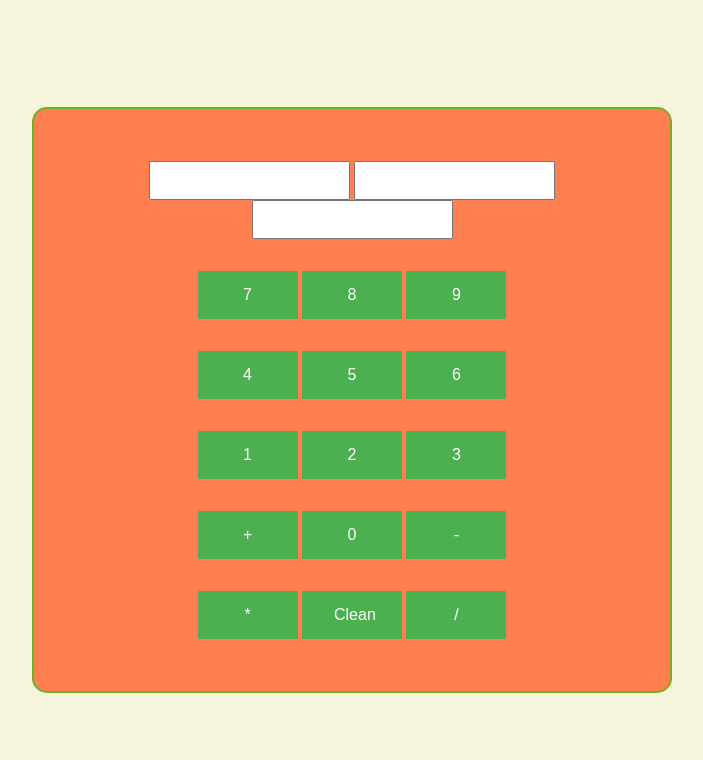
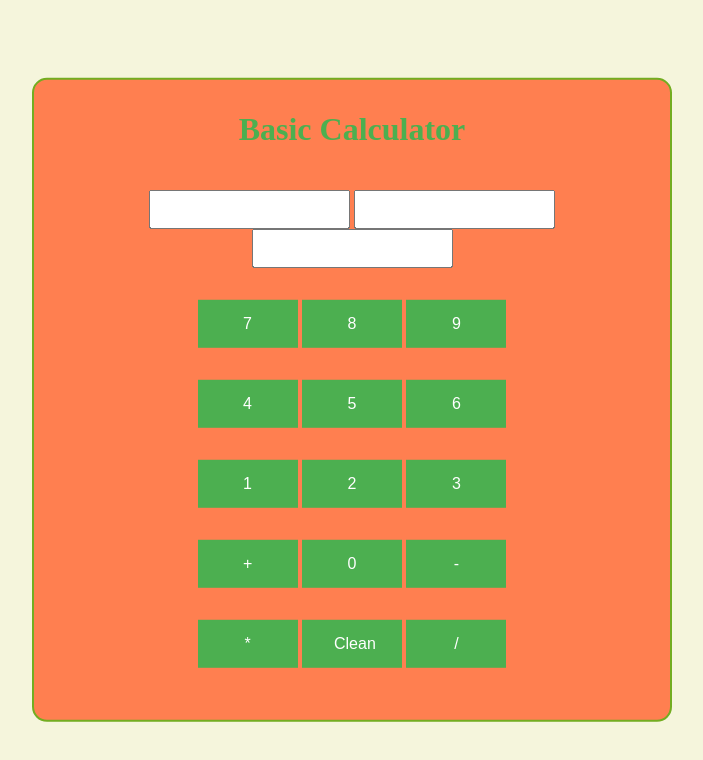
Before and after one commit to Jo19r85ge/Calculator_Basic, a plain HTML site: page index.html in a window 1280 px wide. Shown: the whole page, without its empty margins (288-991 px from the left). Drawn offline with Linux system fonts and the light colour scheme.

Commit message:
Add title.

```diff
--- a/index.html
+++ b/index.html
@@ -10,6 +10,9 @@
 </head>
 <body>
     <div class="div">
+        <div>
+            <h1>Basic Calculator</h1>
+        </div>
         <table>
             <tr>
                 <td>
--- a/style.css
+++ b/style.css
@@ -8,6 +8,11 @@ table
 {
     font-family: 'Arial';
     margin: 25px auto;
+}
+
+h1
+{
+    color: #4CAF50;
 }
 
 th, td
```
